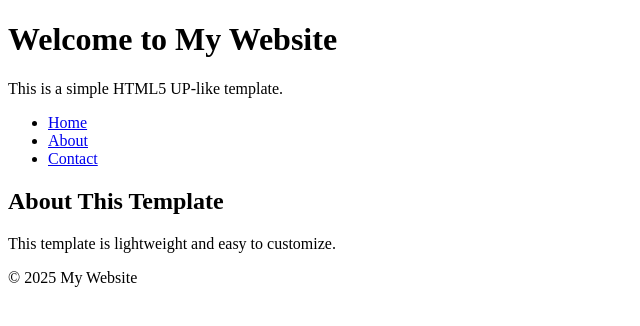
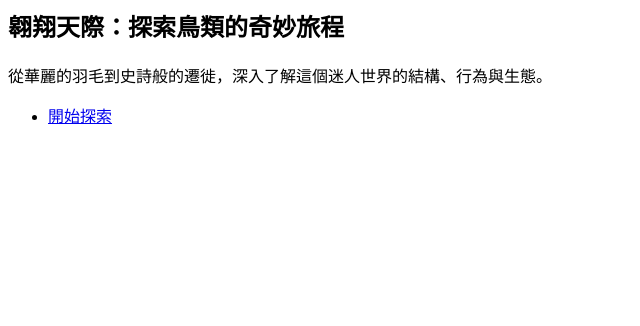
Before and after one commit to chttiwu/chttiwu-website, a plain HTML site: page index.html in a window 1280 px wide. Shown: the whole page, without its empty margins (0-640 px from the left). Drawn offline with Linux system fonts and the light colour scheme.

Commit message:
Update index.html

```diff
--- a/index.html
+++ b/index.html
@@ -1,30 +1,13 @@
-<!DOCTYPE HTML>
-<html>
-<head>
-    <title>My HTML5 UP Template</title>
-    <meta charset="utf-8" />
-    <meta name="viewport" content="width=device-width, initial-scale=1" />
-    <link rel="stylesheet" href="assets/css/style.css" />
-</head>
-<body>
-    <header>
-        <h1>Welcome to My Website</h1>
-        <p>This is a simple HTML5 UP-like template.</p>
-    </header>
-    <nav>
-        <ul>
-            <li><a href="#">Home</a></li>
-            <li><a href="#">About</a></li>
-            <li><a href="#">Contact</a></li>
-        </ul>
-    </nav>
-    <section>
-        <h2>About This Template</h2>
-        <p>This template is lightweight and easy to customize.</p>
-    </section>
-    <footer>
-        <p>&copy; 2025 My Website</p>
-    </footer>
-    <script src="assets/js/main.js"></script>
-</body>
-</html>
+<section id="banner" class="major">
+            <div class="inner">
+                <header class="major">
+                    <h1>翱翔天際：探索鳥類的奇妙旅程</h1>
+                </header>
+                <div class="content">
+                    <p>從華麗的羽毛到史詩般的遷徙，深入了解這個迷人世界的結構、行為與生態。</p>
+                    <ul class="actions">
+                        <li><a href="#one" class="button next scrolly">開始探索</a></li>
+                    </ul>
+                </div>
+            </div>
+        </section>
```
